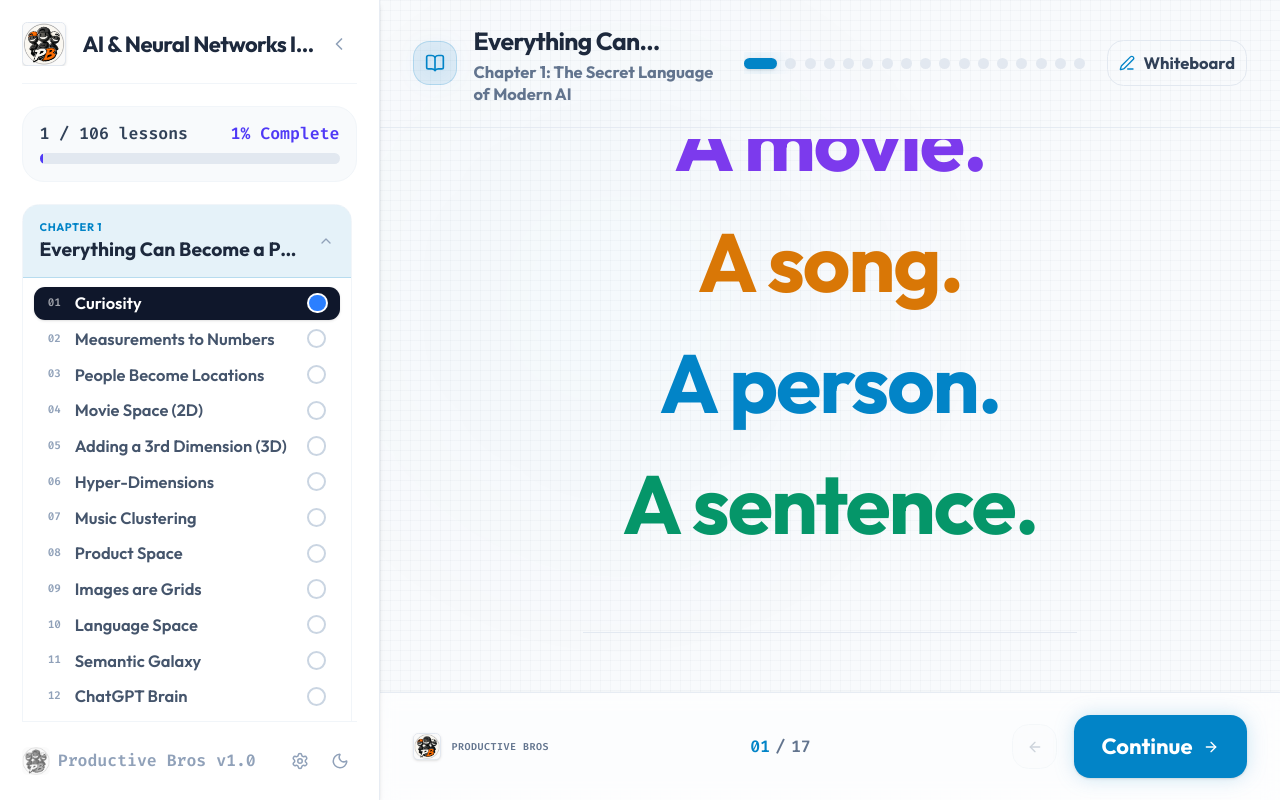
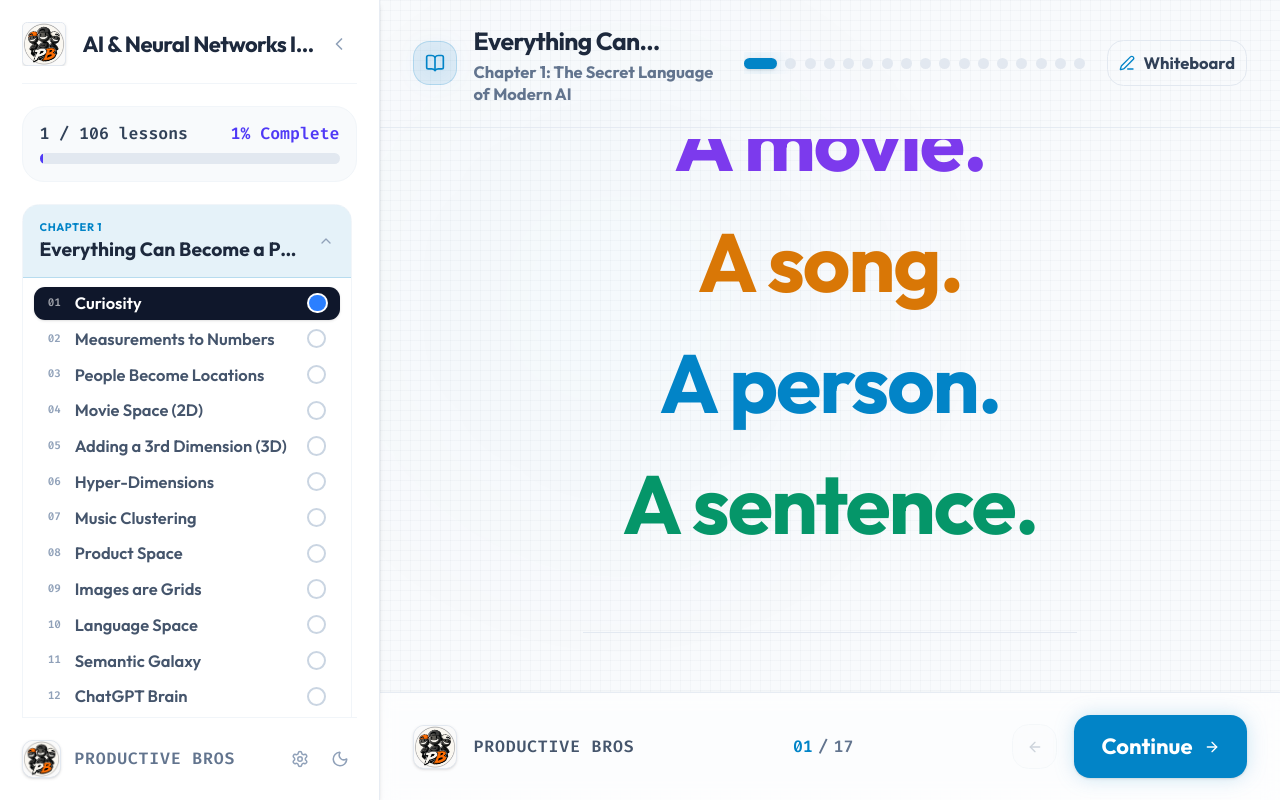
Before and after one commit to Fayzan9/PBCourses, a React (Vite) app: page / in a window 1280 px wide. Both pictures are taken after a click on the element 246 px from the left and 842 px from the top of the page. Built offline with nearby package versions, Linux system fonts and the light colour scheme.

Commit message:
feat: add Python course journey plan, initial scene, and update UI branding in CourseViewer

```diff
--- a/src/courses/CourseViewer.tsx
+++ b/src/courses/CourseViewer.tsx
@@ -360,11 +360,10 @@ export const CourseViewer: React.FC<CourseViewerProps> = ({
           })}
         </div>
 
-        {/* Sidebar Footer with Settings & Dark Mode crescent icons */}
         <div className="pt-4 border-t border-slate-100 mt-auto shrink-0 flex items-center justify-between">
-          <div className="flex items-center gap-1.5">
-            <img src="/channel_icon.png" alt="Productive Bros" className="w-5 h-5 rounded grayscale opacity-60" />
-            <span className="text-xs text-slate-400 font-mono font-bold">Productive Bros v1.0</span>
+          <div className="flex items-center gap-2.5">
+            <img src="/channel_icon.png" alt="Productive Bros" className="w-7 h-7 rounded-lg shadow-sm border border-slate-200 bg-white" />
+            <span className="text-xs font-extrabold tracking-wider uppercase text-slate-500 font-mono">Productive Bros</span>
           </div>
           <div className="flex items-center gap-1">
             <button
@@ -517,11 +516,11 @@ export const CourseViewer: React.FC<CourseViewerProps> = ({
           {/* Branding */}
           <div
             onClick={onBack}
-            className="flex items-center gap-2 cursor-pointer hover:opacity-80 transition-opacity"
+            className="flex items-center gap-3 cursor-pointer hover:opacity-80 transition-opacity"
             title="Back to Landing Page"
           >
-            <img src="/channel_icon.png" alt="Productive Bros" className="w-5 h-5 rounded shadow-sm border border-slate-200 bg-white" />
-            <span className="font-mono text-[10px] font-extrabold uppercase tracking-wider text-slate-500">
+            <img src="/channel_icon.png" alt="Productive Bros" className="w-8 h-8 rounded-lg shadow-sm border border-slate-200 bg-white" />
+            <span className="font-extrabold text-xs tracking-wider uppercase text-slate-600 font-mono">
               Productive Bros
             </span>
           </div>
```
